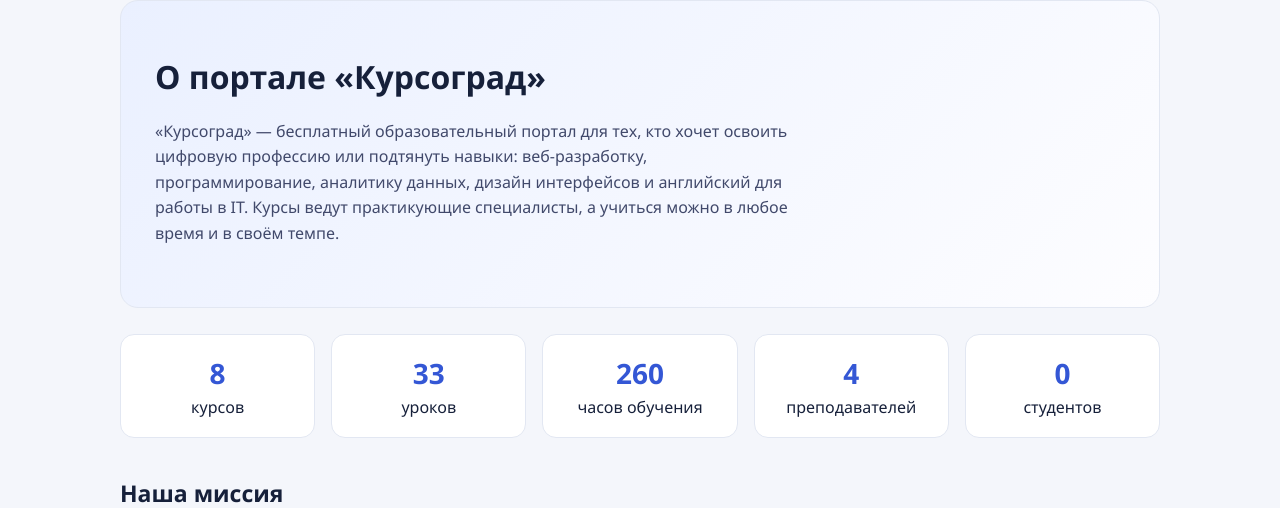
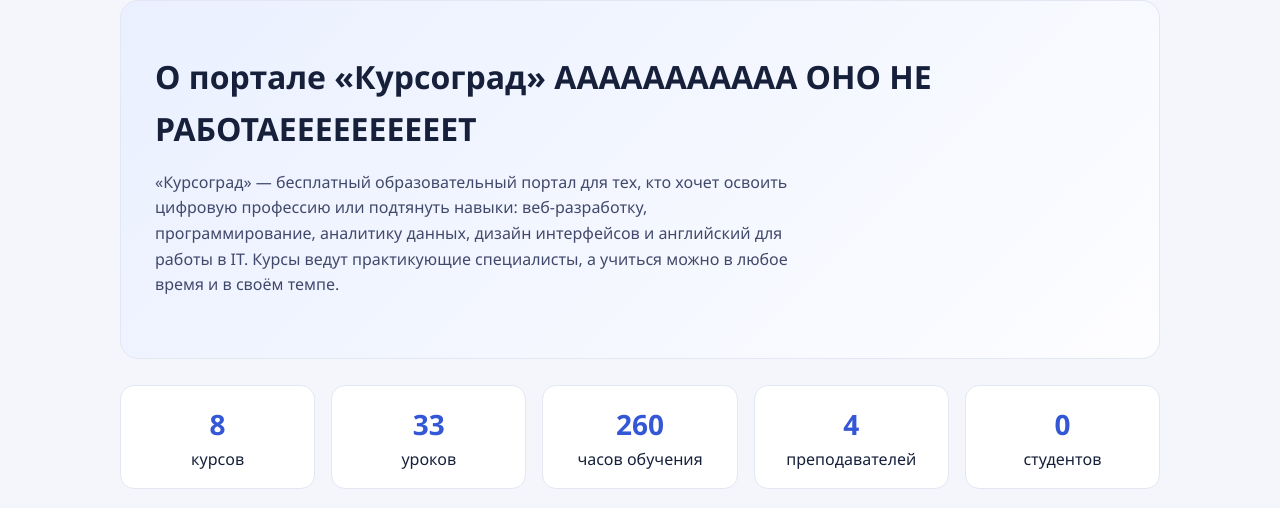
Before and after one commit to oulright/cite_for_web_analytics, a Flask app: page /about in a window 1280 px wide. Shown: the part 65-573 px from the top of the page. Run offline with Flask 3, Linux system fonts and the light colour scheme; data comes from the database, SQL or seed files in the repository.

Commit message:
Тестовый комит v2, проверка ci/cd

```diff
--- a/templates/about.html
+++ b/templates/about.html
@@ -2,7 +2,7 @@
 {% block title %}О портале{% endblock %}
 {% block content %}
 <section class="hero">
-  <h1>О портале «Курсоград»</h1>
+  <h1>О портале «Курсоград» ААААААААААА ОНО НЕ РАБОТАЕЕЕЕЕЕЕЕЕЕТ</h1>
   <p>«Курсоград» — бесплатный образовательный портал для тех, кто хочет освоить
      цифровую профессию или подтянуть навыки: веб-разработку, программирование,
      аналитику данных, дизайн интерфейсов и английский для работы в IT.
```
